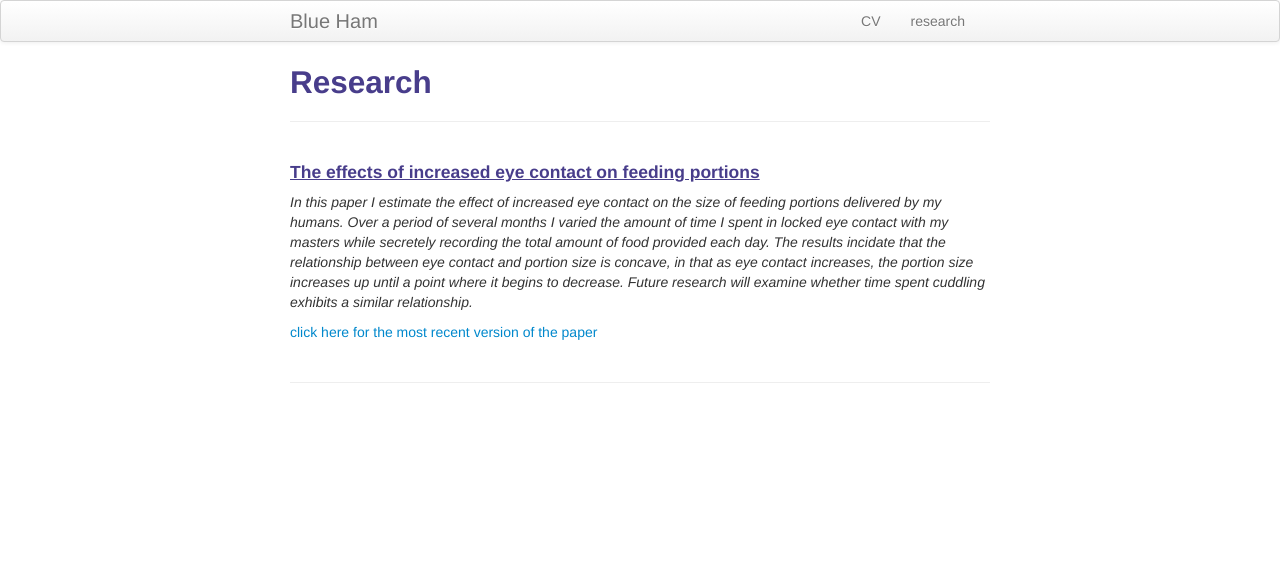
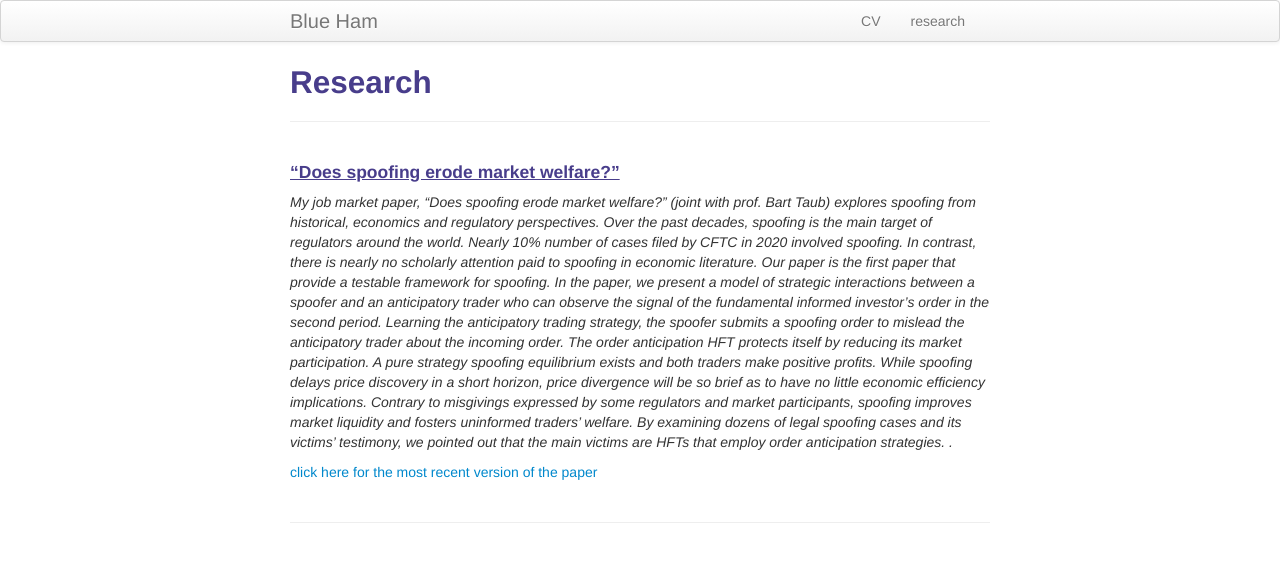
Before and after one commit to hai12strong/hai12strong.github.io, a Jekyll site: the page built from pages/research.md, in a window 1280 px wide. Shown: the top 562 px of the page. Built offline with Jekyll 4.4.1, drawn with Linux system fonts in a browser that asks for light colours.

Commit message:
update my website

```diff
--- a/pages/research.md
+++ b/pages/research.md
@@ -1,13 +1,13 @@
 ---
 layout: page
 title: Research
-description: Blue Ham's research
+description: Hai Duong's research
 ---
 
 
 
-#### <u>The effects of increased eye contact on feeding portions</u>
-*In this paper I estimate the effect of increased eye contact on the size of feeding portions delivered by my humans. Over a period of several months I varied the amount of time I spent in locked eye contact with my masters while secretely recording the total amount of food provided each day. The results incidate that the relationship between eye contact and portion size is concave, in that as eye contact increases, the portion size increases up until a point where it begins to decrease. Future research will examine whether time spent cuddling exhibits a similar relationship.*
+#### <u>“Does spoofing erode market welfare?”</u>
+*My job market paper, “Does spoofing erode market welfare?” (joint with prof. Bart Taub) explores spoofing from historical, economics and regulatory perspectives. Over the past decades, spoofing is the main target of regulators around the world.  Nearly 10% number of cases filed by CFTC in 2020 involved spoofing. In contrast, there is nearly no scholarly attention paid to spoofing in economic literature. Our paper is the first paper that provide a testable framework for spoofing. In the paper, we present a model of strategic interactions between a spoofer and an anticipatory trader who can observe the signal of the fundamental informed investor's order in the second period. Learning the anticipatory trading strategy,  the spoofer submits a spoofing order to mislead the anticipatory trader about the incoming order. The order anticipation HFT protects itself by reducing its market participation. A pure strategy spoofing equilibrium exists and both traders make positive profits. While spoofing delays price discovery in a short horizon, price divergence will be so brief as to have no little economic efficiency implications. Contrary to misgivings expressed by some regulators and market participants, spoofing improves market liquidity and fosters uninformed traders' welfare. By examining dozens of legal spoofing cases and its victims’ testimony, we pointed out that the main victims are HFTs that employ order anticipation strategies. .*
 
 [click here for the most recent version of the paper]({{ BASE_PATH}}/pages/working_papers/sample-working-paper.pdf)
 
```
